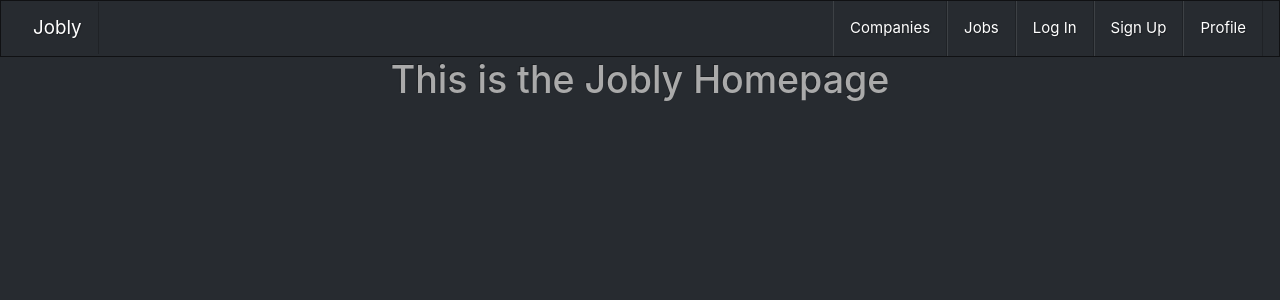
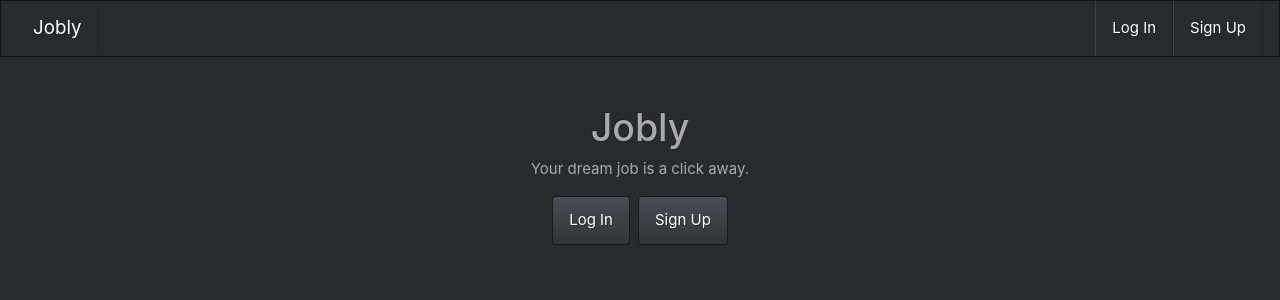
Before and after one commit to dane-leblanc/Springboard-Exercise-43-Front-End, a React (Create React App) app: page / in a window 1280 px wide. Shown: the top 300 px of the page. Built offline with nearby package versions, Linux system fonts and the light colour scheme; no server answers.

Commit message:
step 6 complete

```diff
--- a/package.json
+++ b/package.json
@@ -9,6 +9,7 @@
     "axios": "^0.27.2",
     "react": "^18.1.0",
     "react-dom": "^18.1.0",
+    "react-jwt": "^1.1.6",
     "react-router-dom": "^6.3.0",
     "react-scripts": "5.0.1",
     "web-vitals": "^2.1.4"
--- a/src/App.js
+++ b/src/App.js
@@ -1,12 +1,36 @@
-import React, { useState } from "react";
+import React, { useState, useEffect } from "react";
 import { BrowserRouter } from "react-router-dom";
 import NavBar from "./routes-nav/NavBar";
 import Components from "./routes-nav/Components";
 import JoblyApi from "./api/api";
+import UserContext from "./users/UserContext";
+import { decodeToken } from "react-jwt";
 import "./App.css";
 
 function App() {
   const [token, setToken] = useState("");
+  const [currentUser, setCurrentUser] = useState(null);
+
+  useEffect(
+    function loadUserInfo() {
+      async function getCurrentUser() {
+        if (token) {
+          try {
+            let { username } = decodeToken(token);
+            JoblyApi.token = token;
+            let currentUser = await JoblyApi.getCurrentUser(username);
+            setCurrentUser(currentUser);
+          } catch (err) {
+            console.error("App loadUserInfo: problem loading", err);
+            setCurrentUser(null);
+          }
+        }
+      }
+      getCurrentUser();
+    },
+    [token]
+  );
+
   async function signup(signupData) {
     try {
       let token = await JoblyApi.signup(signupData);
@@ -29,12 +53,19 @@ function App() {
     }
   }
 
+  function logout() {
+    setCurrentUser(null);
+    setToken(null);
+  }
+
   return (
     <BrowserRouter>
-      <div className="App">
-        <NavBar />
-        <Components signup={signup} login={login} />
-      </div>
+      <UserContext.Provider value={{ currentUser, setCurrentUser }}>
+        <div className="App">
+          <NavBar logout={logout} />
+          <Components signup={signup} login={login} />
+        </div>
+      </UserContext.Provider>
     </BrowserRouter>
   );
 }
--- a/src/api/api.js
+++ b/src/api/api.js
@@ -68,6 +68,13 @@ class JoblyApi {
     let res = await this.request("auth/token", data, "post");
     return res.token;
   }
+
+  /** Get the current user */
+
+  static async getCurrentUser(username) {
+    let res = await this.request(`users/${username}`);
+    return res.user;
+  }
   // obviously, you'll add a lot here ...
 }
 
--- a/src/homepage/Homepage.js
+++ b/src/homepage/Homepage.js
@@ -1,9 +1,31 @@
-import React from "react";
+import React, { useContext } from "react";
+import UserContext from "../users/UserContext";
+import { Link } from "react-router-dom";
 
 function Homepage() {
+  const { currentUser } = useContext(UserContext);
+
+  function loggedInHome() {
+    return <h2>Welcome Back, {currentUser.firstName}!!</h2>;
+  }
+
+  function loggedOutHome() {
+    return (
+      <span>
+        <Link to="/login" className="btn btn-primary mr-2">
+          Log In
+        </Link>
+        <Link to="/signup" className="btn btn-primary">
+          Sign Up
+        </Link>
+      </span>
+    );
+  }
   return (
-    <div>
-      <h1>This is the Jobly Homepage</h1>
+    <div className="mt-5">
+      <h1>Jobly</h1>
+      <p>Your dream job is a click away.</p>
+      {currentUser ? loggedInHome() : loggedOutHome()}
     </div>
   );
 }
--- a/src/routes-nav/NavBar.js
+++ b/src/routes-nav/NavBar.js
@@ -1,27 +1,48 @@
-import React from "react";
+import React, { useContext } from "react";
 import { NavLink } from "react-router-dom";
+import UserContext from "../users/UserContext";
 
-function NavBar() {
+function NavBar({ logout }) {
+  const { currentUser } = useContext(UserContext);
+
+  function loggedInNav() {
     return (
-    <nav className="navbar">
-      <NavLink to="/" className="navbar-brand">
-        Jobly
-      </NavLink>
+      <>
         <NavLink to="/companies" className="nav-item nav-link ml-auto">
           Companies
         </NavLink>
         <NavLink to="/jobs" className="nav-item nav-link">
           Jobs
         </NavLink>
-      <NavLink to="/login" className="nav-item nav-link">
+        <NavLink to="/profile" className="nav-item nav-link">
+          Profile
+        </NavLink>
+        <NavLink to="/" onClick={logout} className="nav-item nav-link">
+          Log Out - {currentUser.firstName || currentUser.username}
+        </NavLink>
+      </>
+    );
+  }
+
+  function loggedOutNav() {
+    return (
+      <>
+        <NavLink to="/login" className="nav-item nav-link ml-auto">
           Log In
         </NavLink>
         <NavLink to="/signup" className="nav-item nav-link">
           Sign Up
         </NavLink>
-      <NavLink to="/profile" className="nav-item nav-link">
-        Profile
+      </>
+    );
+  }
+
+  return (
+    <nav className="navbar">
+      <NavLink to="/" className="navbar-brand">
+        Jobly
       </NavLink>
+      {currentUser ? loggedInNav() : loggedOutNav()}
     </nav>
   );
 }
--- a/src/users/LoginForm.js
+++ b/src/users/LoginForm.js
@@ -14,7 +14,7 @@ function LoginForm({ login }) {
     e.preventDefault();
     let res = await login(formData);
     if (res.success) {
-      navigate("/companies");
+      navigate("/");
     } else {
       setFormErrors(res.errors);
     }
--- a/src/users/SignupForm.js
+++ b/src/users/SignupForm.js
@@ -17,7 +17,7 @@ function SignupForm({ signup }) {
     e.preventDefault();
     let res = await signup(formData);
     if (res.success) {
-      navigate("/companies");
+      navigate("/");
     } else {
       setFormErrors(res.errors);
     }
--- /dev/null
+++ b/src/users/UserContext.js
@@ -0,0 +1,7 @@
+import React from "react";
+
+/** Provide currentUser object and setter for it throughout the app */
+
+const UserContext = React.createContext();
+
+export default UserContext;
```
Also changed, not shown: 1 other file (tests, documents, lock files or other folders). Lines whose indentation alone changed are shown as unchanged.
